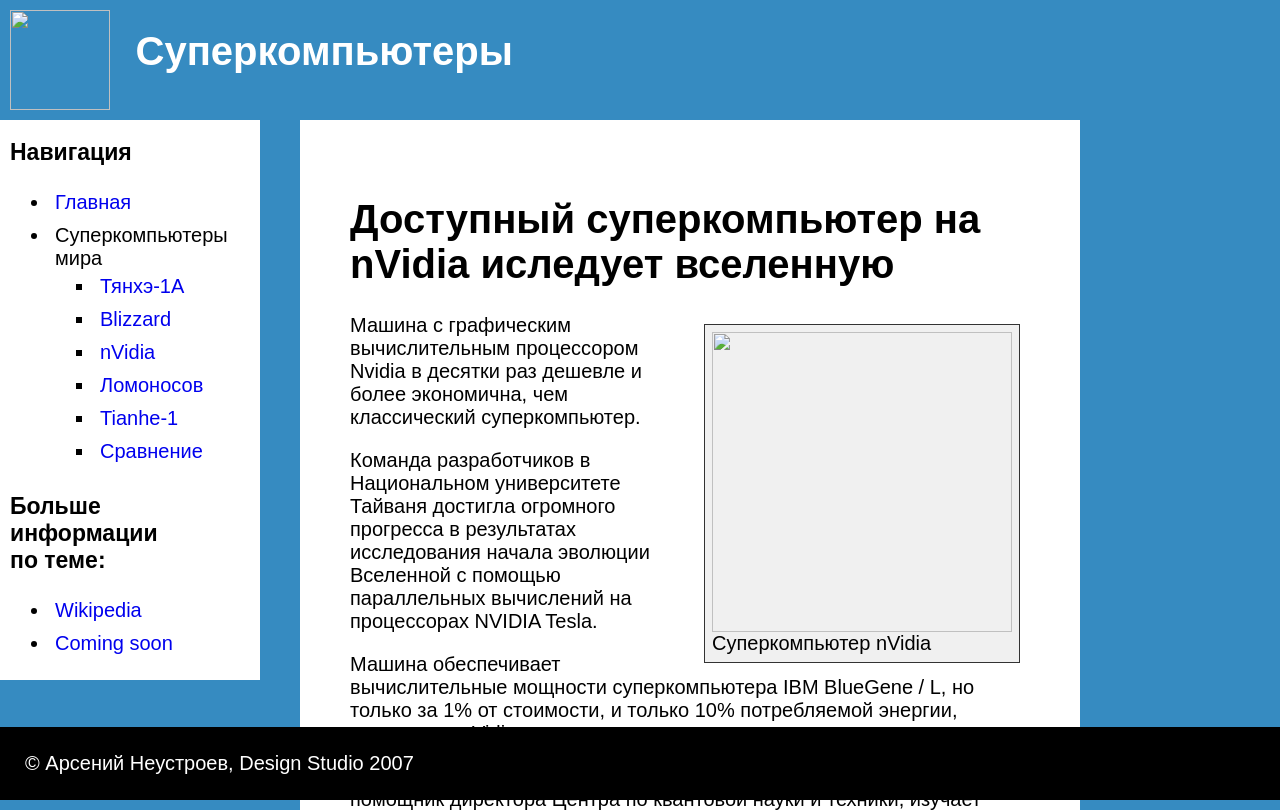
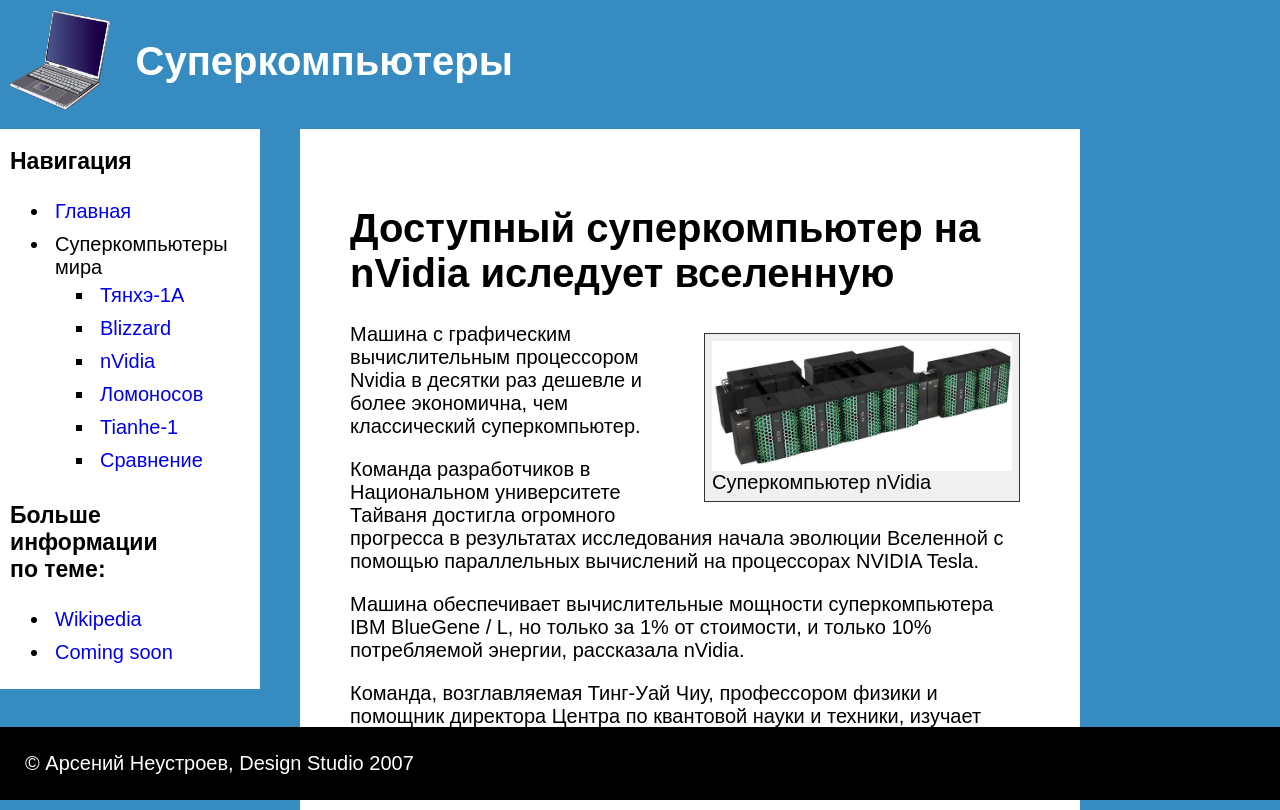
Before and after one commit to thinkingabouther/supercomputers.html, a plain HTML site: page nVidia.html in a window 1280 px wide. Shown: the top 810 px of the page. Drawn offline with Linux system fonts and the light colour scheme.

Commit message:
Update nVidia.html

```diff
--- a/nVidia.html
+++ b/nVidia.html
@@ -5,7 +5,7 @@
 	</head>
 <body>
 	<div class="header">
-	<a href="index.html"><img class="head-img" src="img/logo.png"></a>
+	<a href="index.html"><img class="head-img" src="logo.png"></a>
 	<h1 class="head-text"> Суперкомпьютеры </h1>
 	</div>
   	<div class="content">
@@ -36,7 +36,7 @@
     	<div class="center long">
     	 <h1>Доступный суперкомпьютер на nVidia иследует вселенную</h1>
     	   <div class="pic pic-right">
-         <img src="img/nVidia.jpg" width="300px">
+         <img src="nVidia.jpg" width="300px">
          <caption>Суперкомпьютер nVidia</caption>
          </div>
          <p>
```
